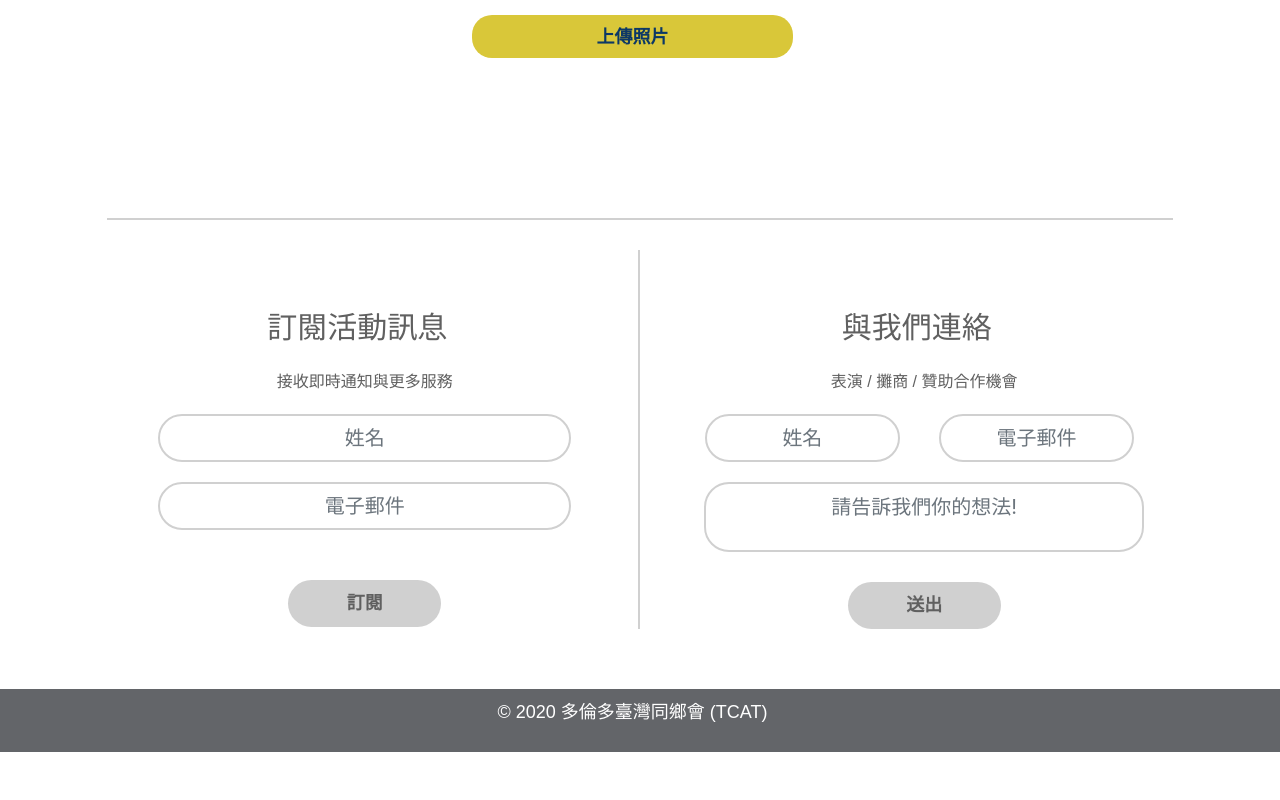
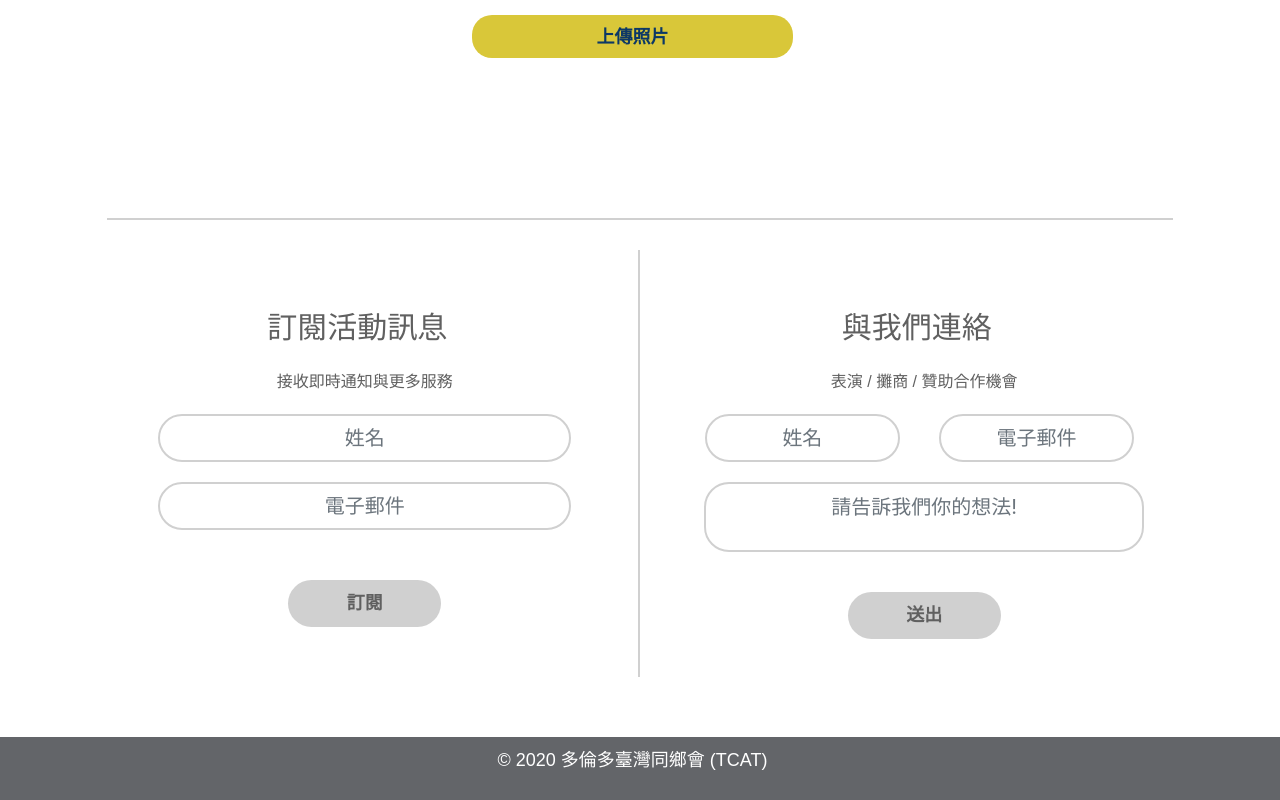
Before and after one commit to jasonwei0224/test2, a React (Create React App) app: page /-ch in a window 1280 px wide. Shown: the part 2467-3267 px from the top of the page. Before the commit the page ends 3219 px from the top, so only its background shows below. Built offline with nearby package versions, Linux system fonts and the light colour scheme; a web font is replaced by a local one.

Commit message:
update homepage footer

```diff
--- a/src/ch/footer-ch.css
+++ b/src/ch/footer-ch.css
@@ -132,6 +132,7 @@ font-family: "sofia-pro", Sans-serif !important;
   }
   .footer_subscribe_btn_ch{
     margin-top: 10px;
+    margin-bottom:50px;
   }
 
   .footer_title_ch{
@@ -261,7 +262,12 @@ font-family: "sofia-pro", Sans-serif !important;
   }
   .footer_subscribe_btn_ch{
     margin-top: 10px;
+    margin-bottom:50px;
   }
+  .footer_submit_btn_ch{
+   margin-top: 10px;
+   margin-bottom:25px;
+ }
 
   .footer_title_ch{
     font-size: 40px;
@@ -390,8 +396,12 @@ font-family: "sofia-pro", Sans-serif !important;
   }
   .footer_subscribe_btn_ch{
     margin-top: 10px;
+    margin-bottom:50px;
   }
-
+  .footer_submit_btn_ch{
+   margin-top: 10px;
+   margin-bottom:30px;
+ }
   .footer_title_ch{
     font-size: 40px;
     font-family: "sofia-pro", sans-serif;
--- a/src/ch/footer-ch.js
+++ b/src/ch/footer-ch.js
@@ -48,7 +48,7 @@ const FooterCH = (props) => {
             <Row><Col className="footer_subtitle_ch">接收即時通知與更多服務</Col></Row>
             <Row><Form.Control id='newsletter_name' className='newsletter_name_ch' type="text" placeholder="姓名" required size="lg"></Form.Control></Row>
             <Row><Form.Control id='newsletter_email'className='newsletter_email_ch' type="email" placeholder="電子郵件" required size="lg"></Form.Control></Row>
-            <Row><Col className="footer_button_row_ch"><Button  bsPrefix="footer_submit_btn_ch" className="footer_subscribe_btn_ch">訂閱</Button></Col></Row>
+            <Row><Col className="footer_button_row_ch"><Button  bsPrefix="footer_subscribe_btn_ch" className="footer_subscribe_btn_ch">訂閱</Button></Col></Row>
           </Col>
 
           <Col className="footer_contact_container_ch" xl={{span:5, offset:0}} lg={{span:10, offset:1}} md={{span:10, offset:1}}  xs={{span:10, offset:1}}>
--- a/src/homeComponents/homeCss/homeMain.css
+++ b/src/homeComponents/homeCss/homeMain.css
@@ -432,6 +432,10 @@
     #projectName{
       font-size:20px;
     }
+    .home_image{
+      display:block;
+
+    }
 }
 
 /* lg */
```
